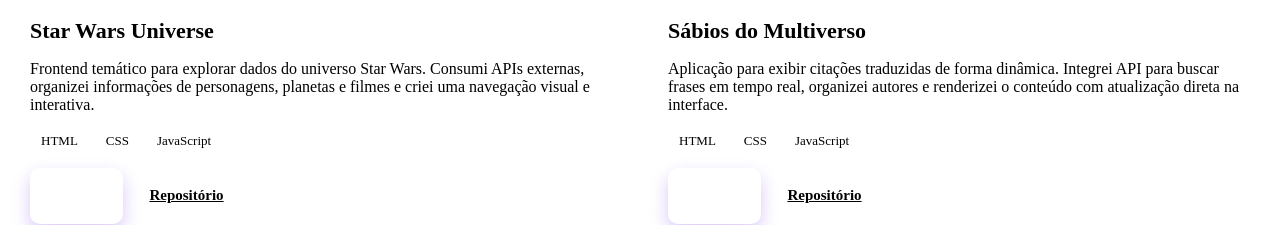
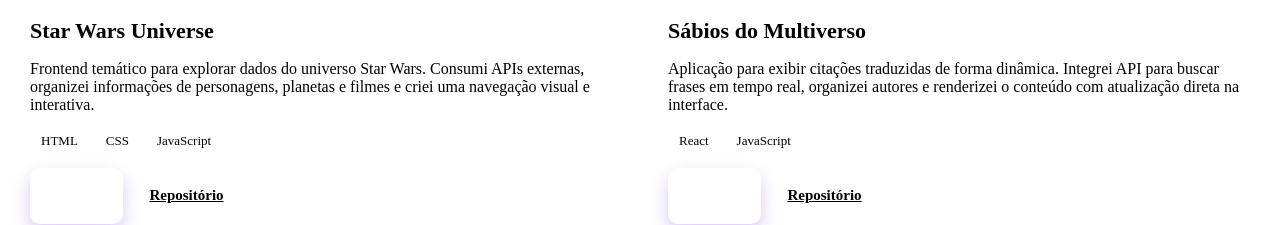
Before and after one commit to tamicoding/portfolio, a React (Vite) app: page / in a window 1280 px wide. Shown: the part 1482-1707 px from the top of the page. Built offline with nearby package versions, Linux system fonts and the light colour scheme; the HTML template or start-up script is replaced by a standard one.

Commit message:
Update Sabios tech stack

```diff
--- a/src/components/Projects.jsx
+++ b/src/components/Projects.jsx
@@ -54,7 +54,7 @@
       "pt-BR": "Aplicação para exibir citações traduzidas de forma dinâmica. Integrei API para buscar frases em tempo real, organizei autores e renderizei o conteúdo com atualização direta na interface.",
       "en-US": "Application for displaying translated quotes dynamically. I integrated an API to fetch quotes in real time, organized authors, and rendered updated content directly in the interface."
     },
-    tech: ["HTML", "CSS", "JavaScript"],
+    tech: ["React", "JavaScript"],
     live: "https://sabios-do-multiverso.vercel.app/",
     repo: "https://github.com/tamicoding/sabios-do-multiverso"
   }
```
